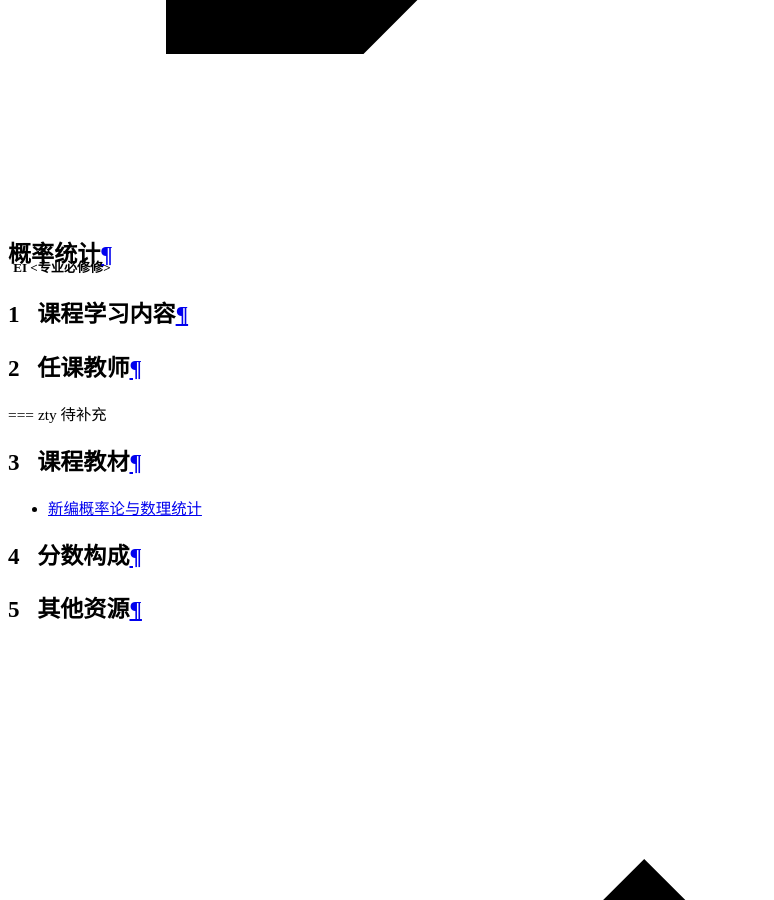
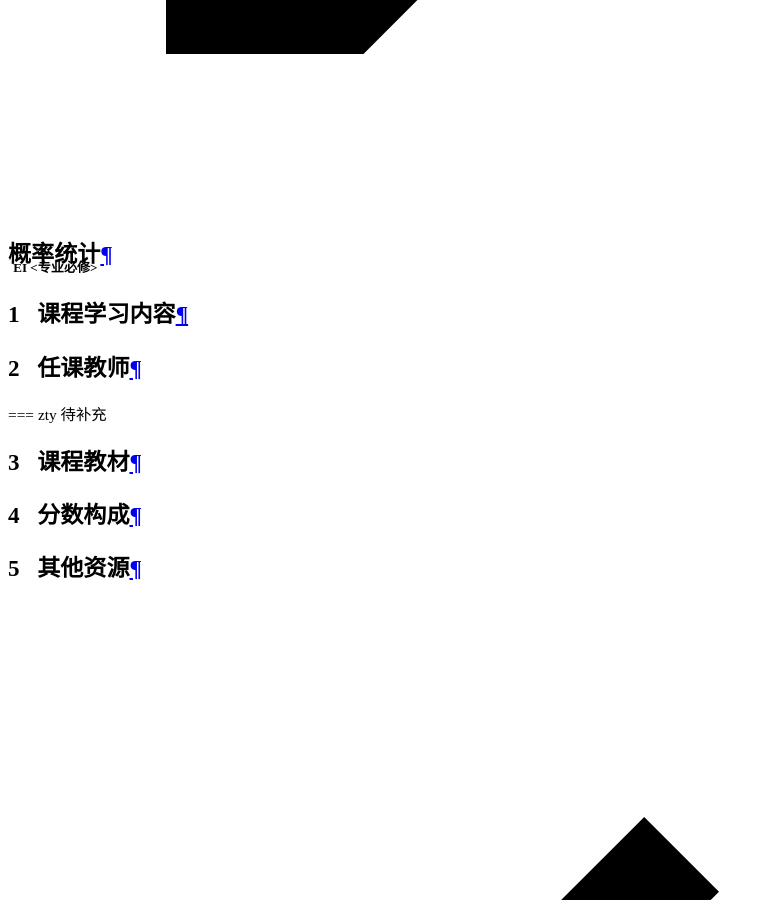
Before and after one commit to NBUComputerRepairClub/nbu-icicles, an MkDocs documentation site: the page built from docs/EI专业课/大二上/概率统计/index.md, in a window 1280 px wide and 900 px high, scrolled down 16106 px. Shown: the whole window, without its empty margins (0-774 px from the left). Built offline with MkDocs 1.6.1 and Material for MkDocs 9.7.7, drawn with Linux system fonts in a browser that asks for light colours; comment, search, counter and statistics services are not loaded; some of the changed lines change nothing that is shown.

```diff
--- a/docs/EI专业课/大二上/概率统计/index.md
+++ b/docs/EI专业课/大二上/概率统计/index.md
@@ -1,6 +1,6 @@
 # 概率统计
 <div class="badges">
-<span class="badge EI-badge">EI <专业必修修></span>
+<span class="badge EI-badge">EI <专业必修></span>
 </div>
 
 
@@ -14,8 +14,6 @@
 
 ## 课程教材
 
-+ [新编概率论与数理统计](https://pan.baidu.com/s/1JLp1E7kXnSpLoed5PUBnYA?pwd=icic)
-
 ## 分数构成
 
 ## 其他资源
```
